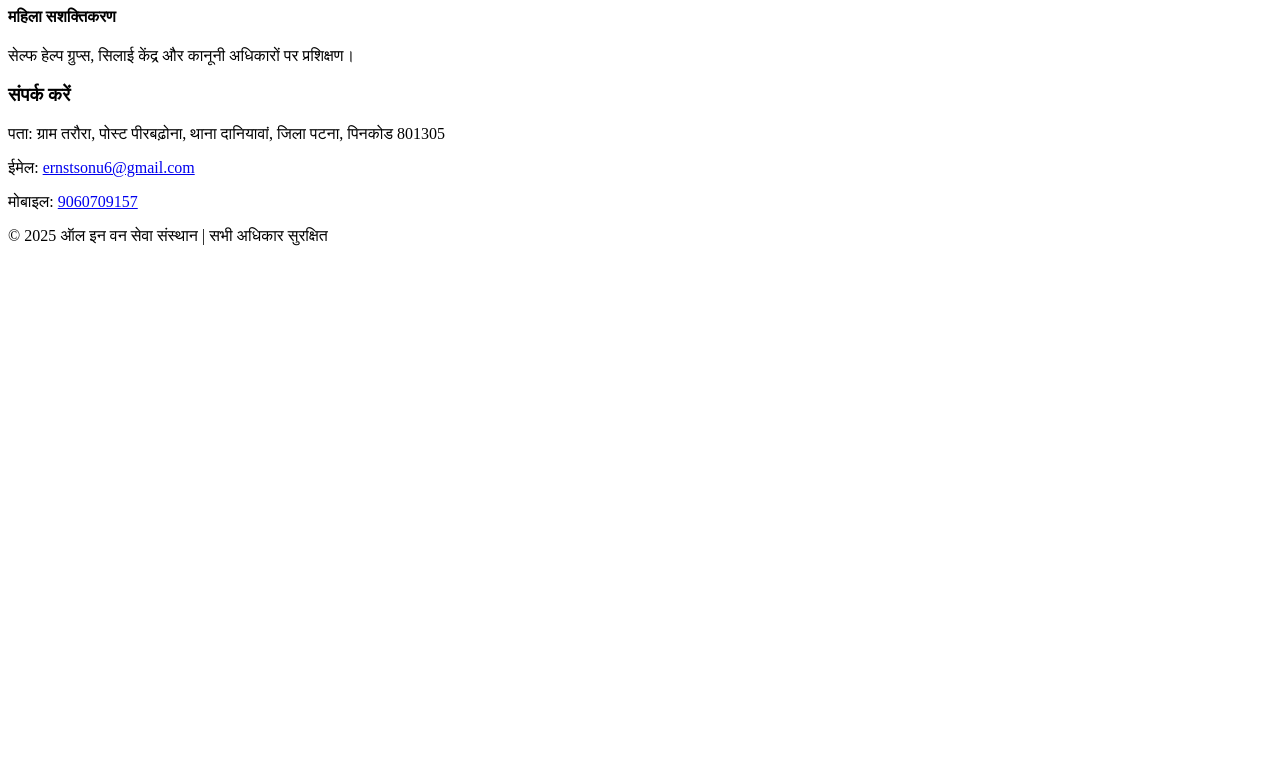
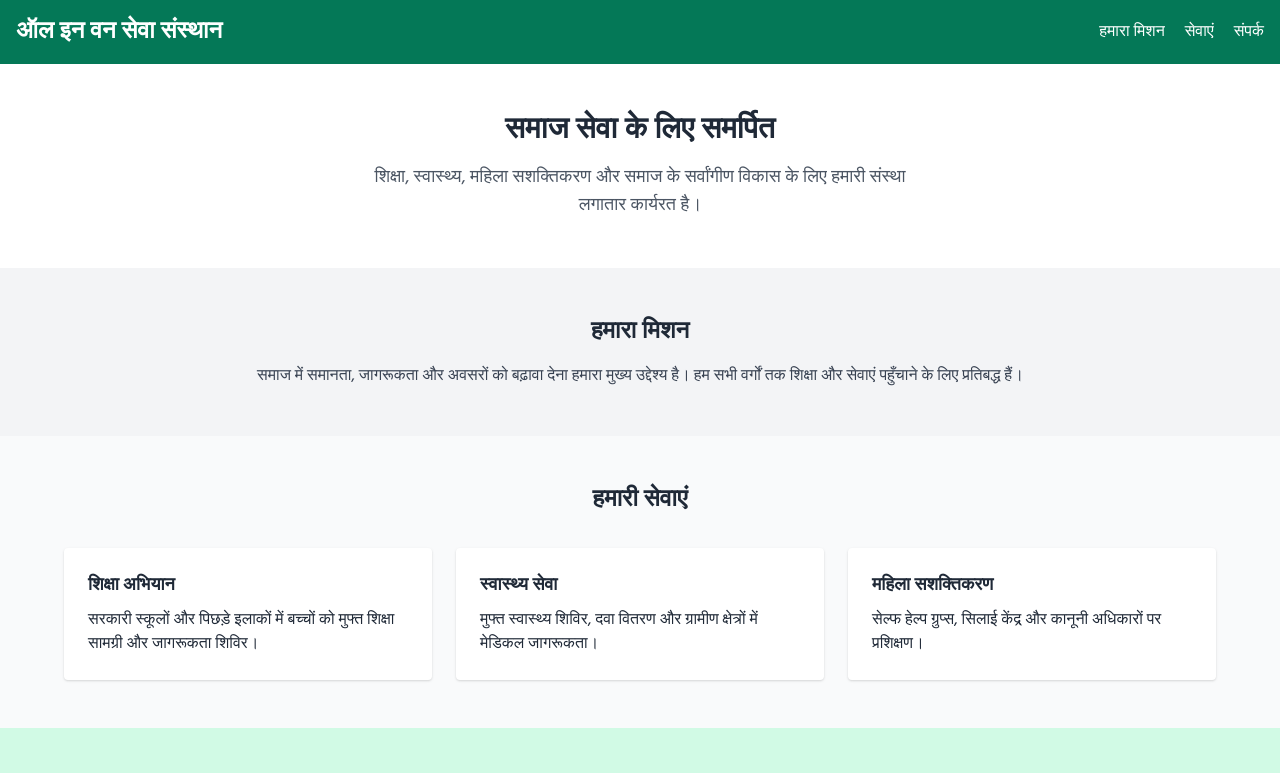
Before and after one commit to ernstsonu6/All-in-one-sevasanstan, a plain HTML site: page index.html in a window 1280 px wide. Shown: the top 773 px of the page. Drawn offline with nearby package versions, Linux system fonts and the light colour scheme.

Commit message:
Update index.html

```diff
--- a/index.html
+++ b/index.html
@@ -1,3 +1,62 @@
+<!DOCTYPE html>
+<html lang="hi">
+<head>
+  <meta charset="UTF-8" />
+  <meta name="viewport" content="width=device-width, initial-scale=1.0" />
+  <meta name="description" content="ऑल इन वन सेवा संस्थान, बिहार की एक प्रतिष्ठित NGO है जो शिक्षा, स्वास्थ्य, महिला सशक्तिकरण और सामाजिक कल्याण के लिए कार्यरत है। जानिए हमारी सेवाएं और संपर्क करें।" />
+  <title>ऑल इन वन सेवा संस्थान | Patna, Bihar</title>
+  <link href="https://cdn.jsdelivr.net/npm/tailwindcss@2.2.19/dist/tailwind.min.css" rel="stylesheet">
+  <link href="https://fonts.googleapis.com/css2?family=Hind&display=swap" rel="stylesheet">
+  <style>
+    body { font-family: 'Hind', sans-serif; }
+  </style>
+</head>
+<body class="bg-gray-50 text-gray-800">
+
+  <!-- Header -->
+  <header class="bg-green-700 text-white p-4">
+    <div class="max-w-7xl mx-auto flex justify-between items-center">
+      <h1 class="text-2xl font-bold">ऑल इन वन सेवा संस्थान</h1>
+      <nav class="space-x-4">
+        <a href="#mission" class="hover:underline">हमारा मिशन</a>
+        <a href="#services" class="hover:underline">सेवाएं</a>
+        <a href="#contact" class="hover:underline">संपर्क</a>
+      </nav>
+    </div>
+  </header>
+
+  <!-- Hero Section -->
+  <section class="bg-white py-12 text-center">
+    <h2 class="text-3xl font-bold mb-4">समाज सेवा के लिए समर्पित</h2>
+    <p class="text-lg text-gray-600 max-w-xl mx-auto">
+      शिक्षा, स्वास्थ्य, महिला सशक्तिकरण और समाज के सर्वांगीण विकास के लिए हमारी संस्था लगातार कार्यरत है।
+    </p>
+  </section>
+
+  <!-- Mission Section -->
+  <section id="mission" class="py-12 bg-gray-100">
+    <div class="max-w-5xl mx-auto text-center">
+      <h3 class="text-2xl font-bold mb-4">हमारा मिशन</h3>
+      <p class="text-gray-700">
+        समाज में समानता, जागरूकता और अवसरों को बढ़ावा देना हमारा मुख्य उद्देश्य है। हम सभी वर्गों तक शिक्षा और सेवाएं पहुँचाने के लिए प्रतिबद्ध हैं।
+      </p>
+    </div>
+  </section>
+
+  <!-- Services Section -->
+  <section id="services" class="py-12">
+    <div class="max-w-6xl mx-auto">
+      <h3 class="text-2xl font-bold text-center mb-8">हमारी सेवाएं</h3>
+      <div class="grid grid-cols-1 md:grid-cols-3 gap-6">
+        <div class="bg-white p-6 rounded shadow">
+          <h4 class="font-bold text-lg mb-2">शिक्षा अभियान</h4>
+          <p>सरकारी स्कूलों और पिछड़े इलाकों में बच्चों को मुफ्त शिक्षा सामग्री और जागरूकता शिविर।</p>
+        </div>
+        <div class="bg-white p-6 rounded shadow">
+          <h4 class="font-bold text-lg mb-2">स्वास्थ्य सेवा</h4>
+          <p>मुफ्त स्वास्थ्य शिविर, दवा वितरण और ग्रामीण क्षेत्रों में मेडिकल जागरूकता।</p>
+        </div>
+        <div class="bg-white p-6 rounded shadow">
           <h4 class="font-bold text-lg mb-2">महिला सशक्तिकरण</h4>
           <p>सेल्फ हेल्प ग्रुप्स, सिलाई केंद्र और कानूनी अधिकारों पर प्रशिक्षण।</p>
         </div>
```
